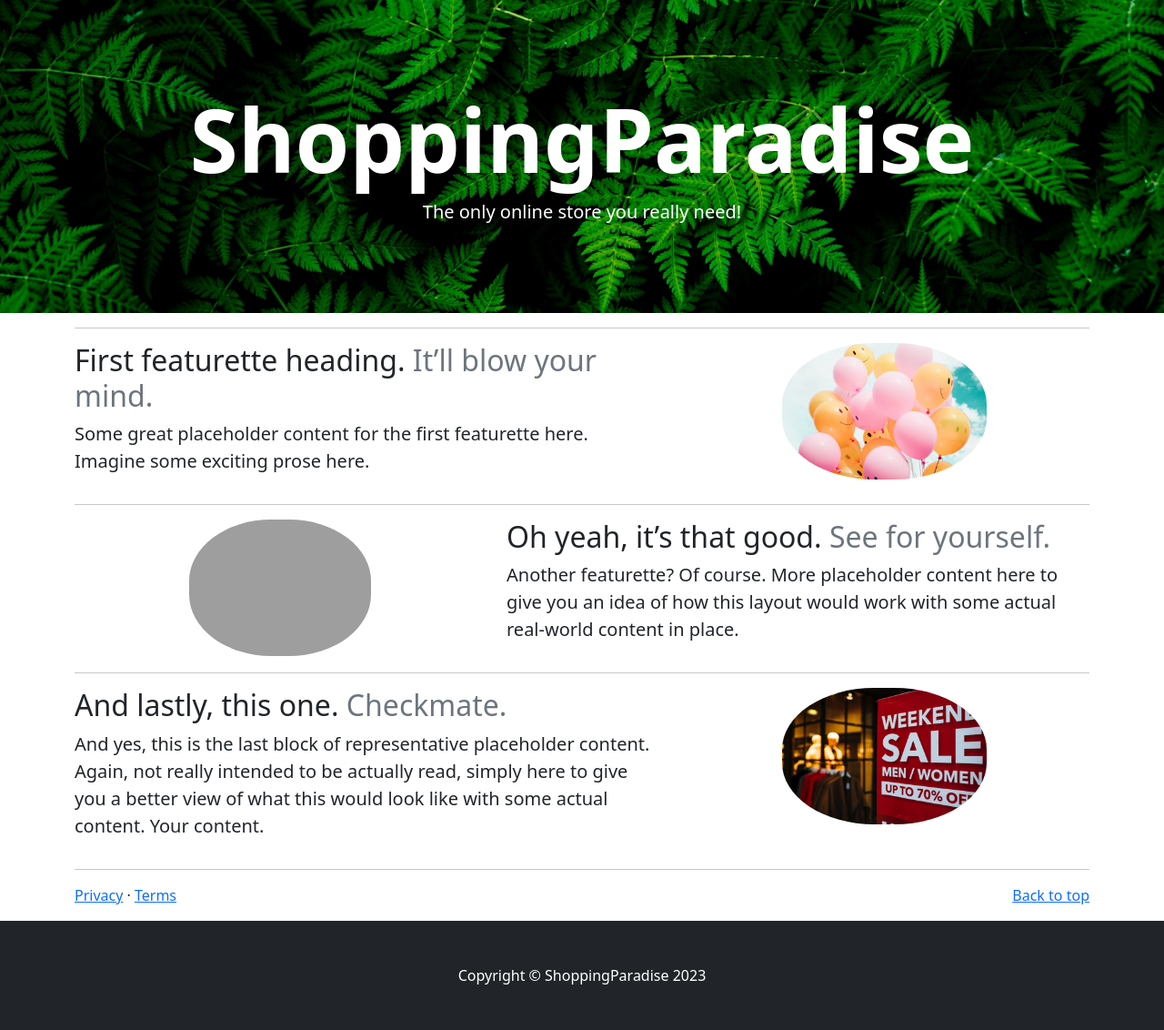
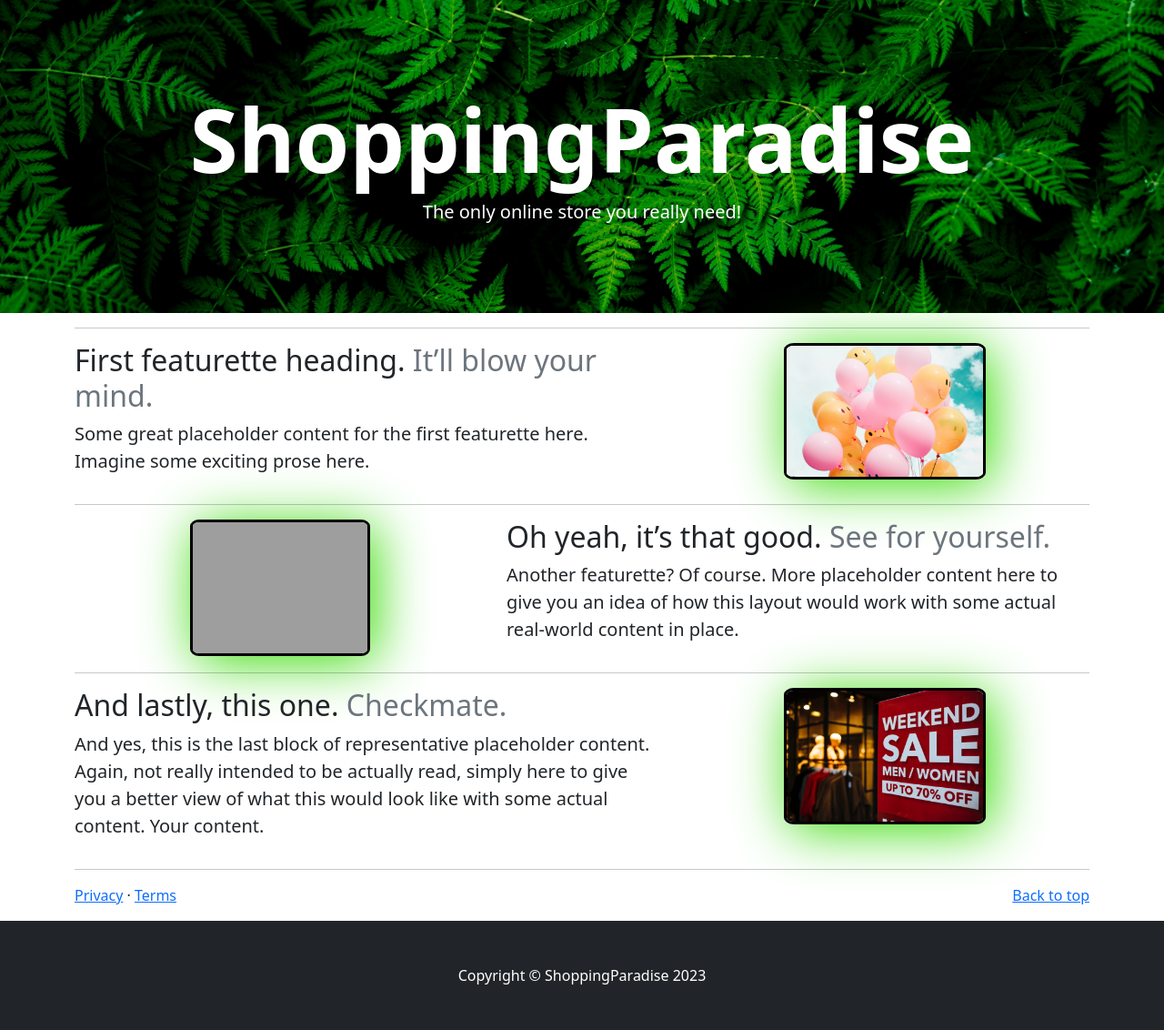
Before and after one commit to henriits/Shopping, a Django app: page / in a window 1280 px wide. Shown: the part 57-1189 px from the top of the page at 91% size. Run offline with Django 4.2, Linux system fonts and the light colour scheme; grey boxes are pictures that could not be loaded.

Commit message:
add black border and glow shadow to homsescreen images

```diff
--- a/static/css/styles.css
+++ b/static/css/styles.css
@@ -5,9 +5,10 @@
 }
 
 .home-images {
-    border-radius: 45%;
-    max-width: 1650px;
+    border-radius:5%;
     height: 150px;
+    border:3px solid #000;
+    box-shadow: 6px 6px 60px #33da00;
 
 }
 
@@ -15,7 +16,6 @@
 .text-white-50 {
     color: white !important;
 }
-
 
 
 @media (max-width: 1920px) {
```
